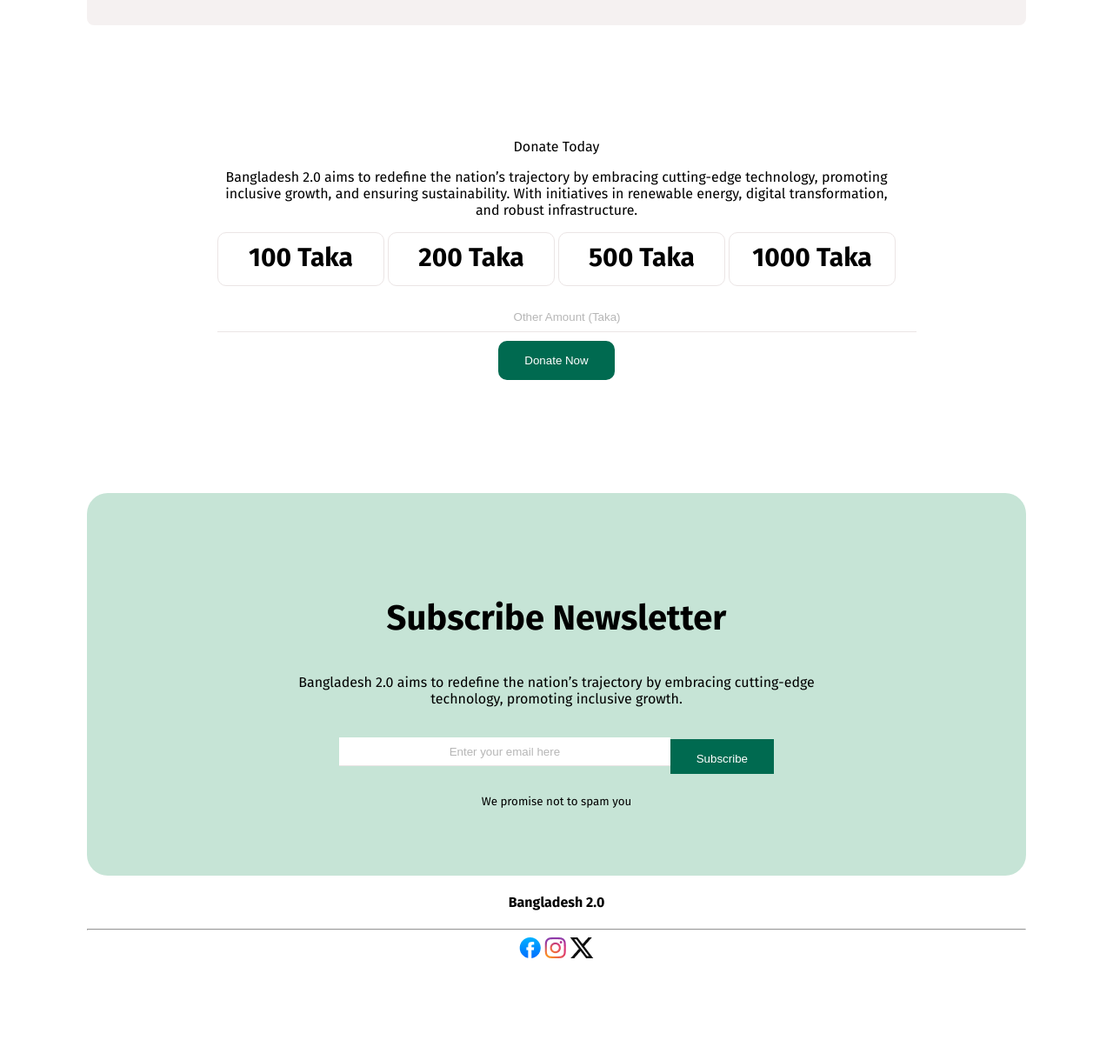
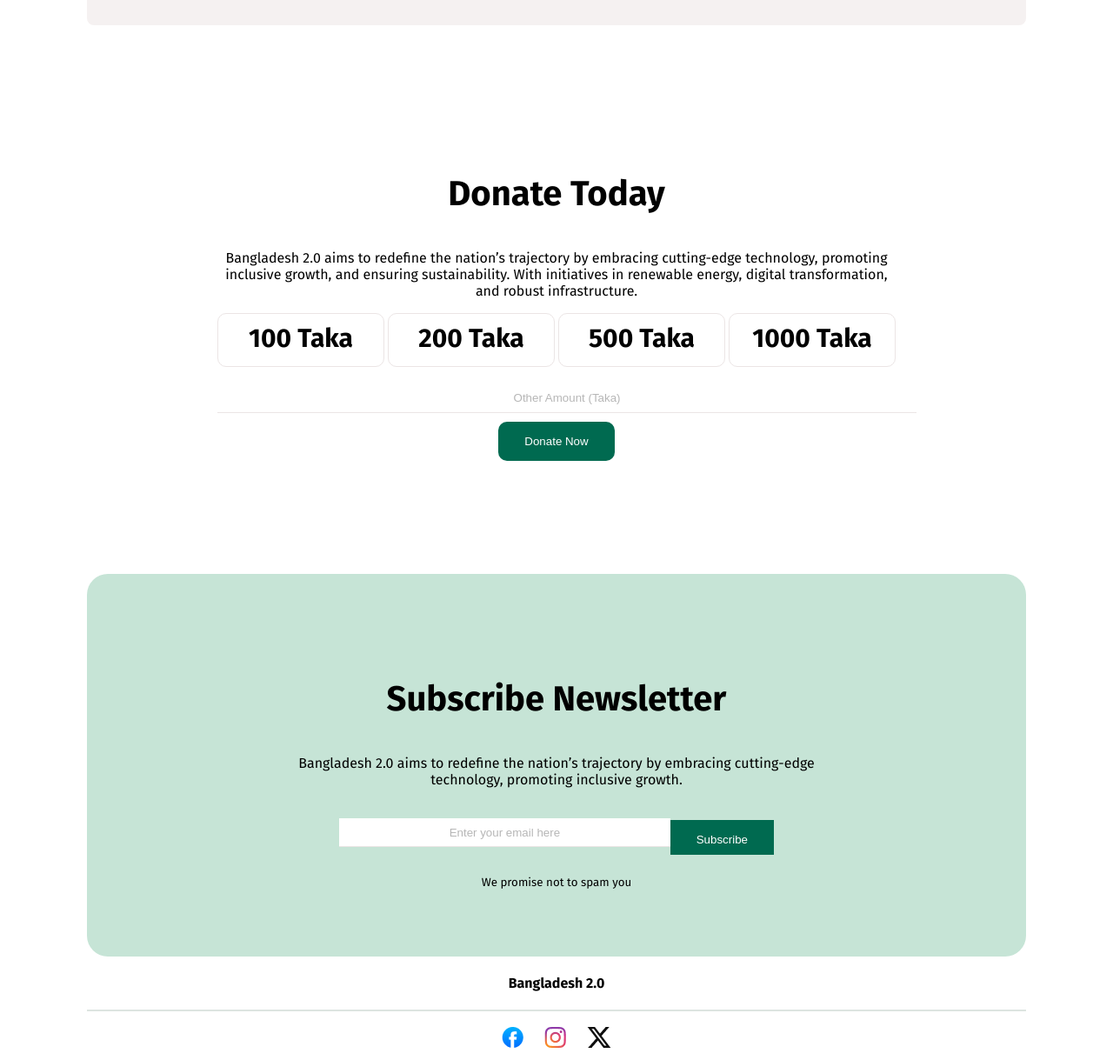
Before and after one commit to anamul-hoque-shourov/bangladesh2.0, a plain HTML site: page index.html in a window 1280 px wide. Shown: the part 3771-4990 px from the top of the page at 87% size. Before the commit the page ends 4877 px from the top, so only its background shows below. Drawn offline with Linux system fonts and the light colour scheme.

Commit message:
added more

```diff
--- a/index.html
+++ b/index.html
@@ -162,7 +162,7 @@
         </section>
         <section>
             <div class="donate">
-                <h3s>Donate Today</h3>
+                <h3>Donate Today</h3>
                     <p>Bangladesh 2.0 aims to redefine the nation’s trajectory by embracing cutting-edge technology, promoting inclusive growth, and ensuring sustainability. With initiatives in renewable energy, digital transformation, and robust infrastructure.</p>
                     <div class="donation-amount">
                         <div class="amount">100 Taka</div>
--- a/styles/styles.css
+++ b/styles/styles.css
@@ -242,6 +242,7 @@ input::placeholder{
 }
 .donate>h3{
     font-size: 40px;
+
 }
 
 /* section-7("newsletter" section) */
@@ -288,3 +289,10 @@ input::placeholder{
 footer{
     text-align: center;
 }
+footer>a>img{
+    margin: 10px;
+}
+
+footer>hr{
+    border: 1px solid #dde4e0;
+}
```
